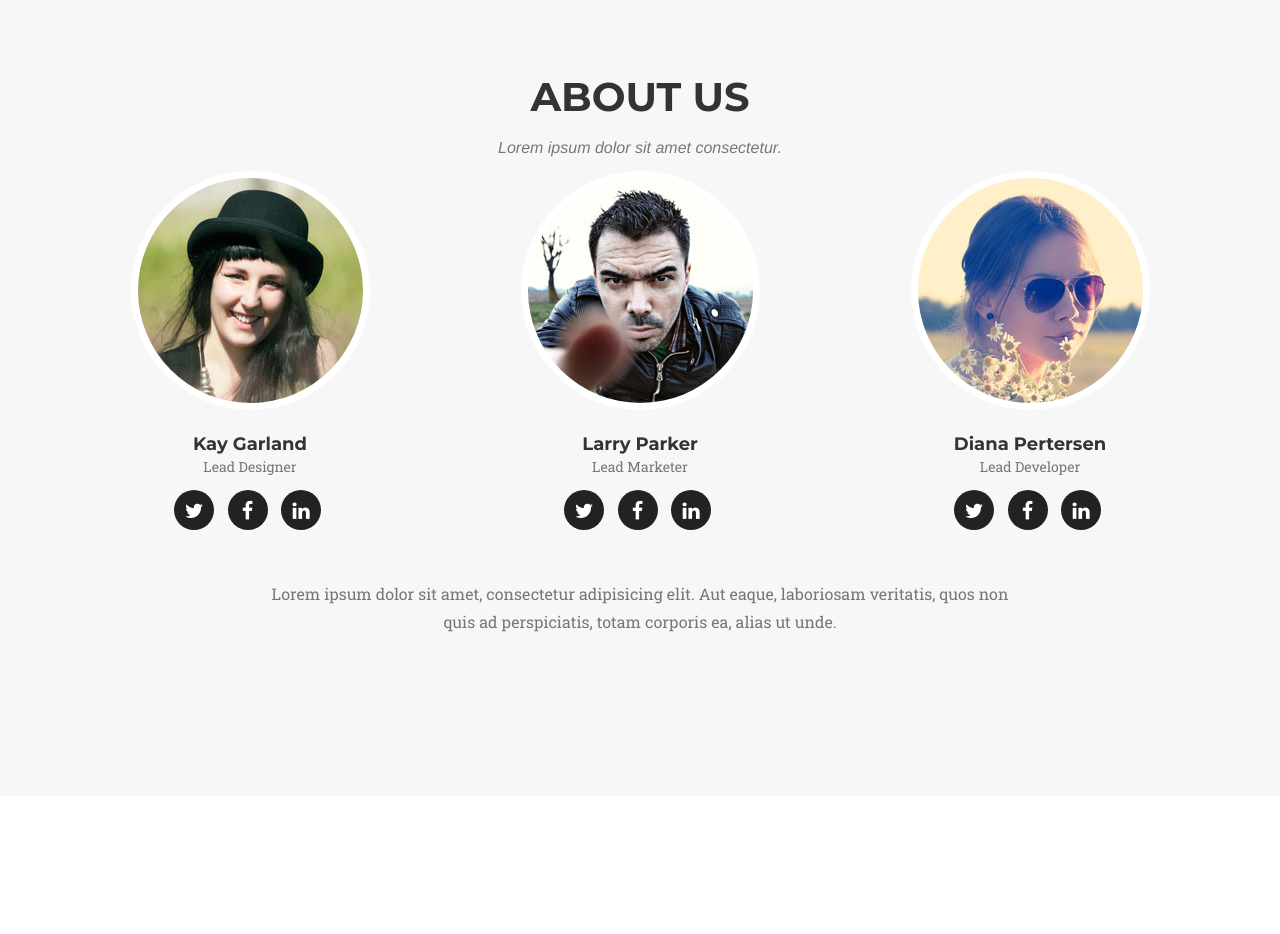
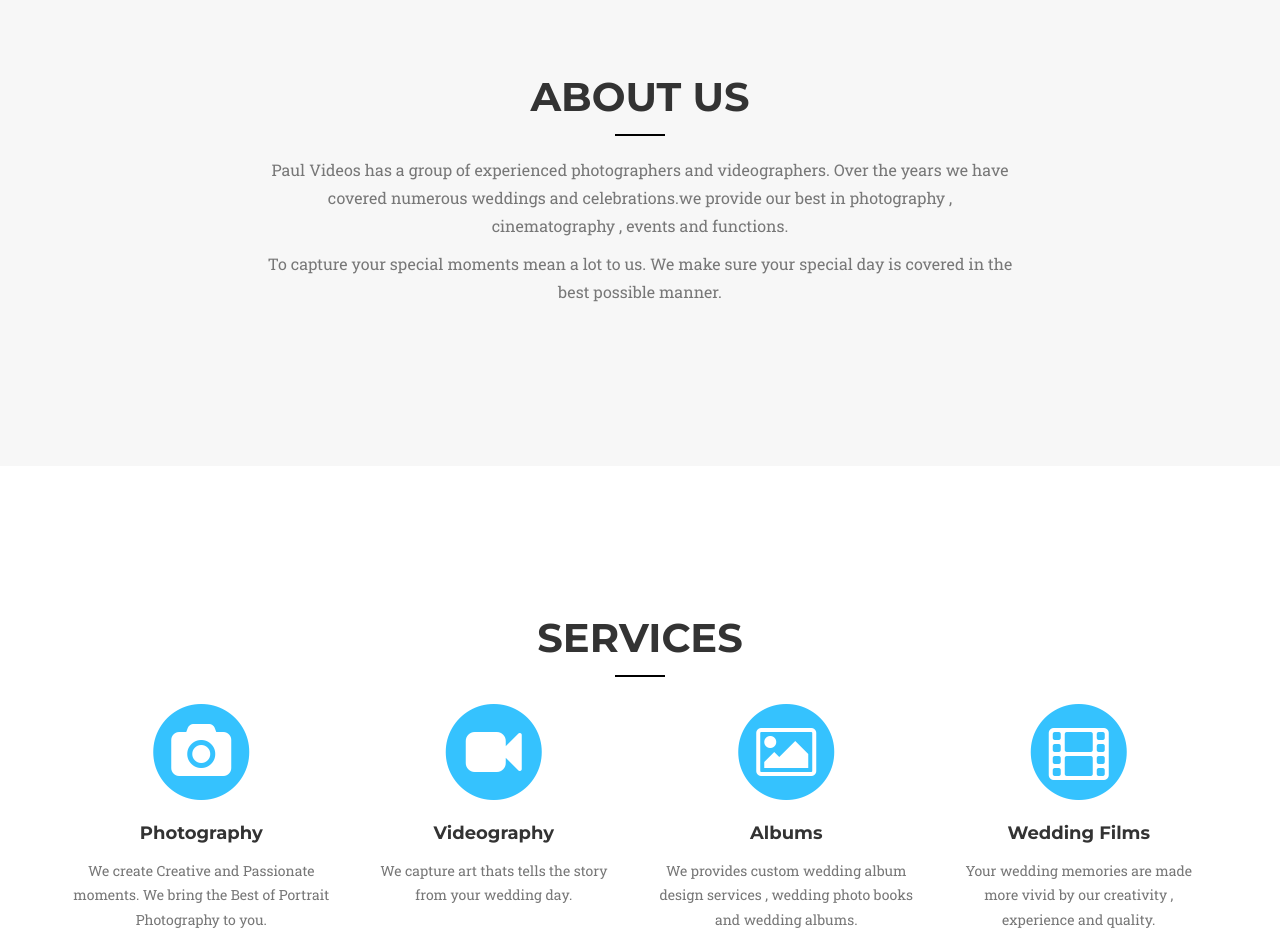
Before and after one commit to paulvideos/paulvideos.github.io, a plain HTML site: page index.html in a window 1280 px wide. Shown: the part 840-1774 px from the top of the page. Drawn offline with nearby package versions, Linux system fonts and the light colour scheme; a web font is replaced by a local one.

Commit message:
Add about
Signed-off-by: HASH <hasherror404@gmail.com>

```diff
--- a/css/agency.css
+++ b/css/agency.css
@@ -374,6 +374,14 @@ section h3.section-subheading {
     text-transform: none;
 }
 
+#cidades .section-title-divider {
+  width: 50px;
+  height: 2px;
+  background: #000;
+  margin: 0 auto;
+  margin-bottom: 20px;
+}
+
 #servicos .section-title-divider {
   width: 50px;
   height: 2px;
--- a/index.html
+++ b/index.html
@@ -92,59 +92,13 @@
             <div class="row">
                 <div class="col-lg-12 text-center">
                     <h2 class="section-heading">About US</h2>
-                    <h3 class="section-subheading text-muted">Lorem ipsum dolor sit amet consectetur.</h3>
-                </div>
-            </div>
-            <div class="row">
-                <div class="col-sm-4">
-                    <div class="team-member">
-                        <img src="img/team/1.jpg" class="img-responsive img-circle" alt="">
-                        <h4>Kay Garland</h4>
-                        <p class="text-muted">Lead Designer</p>
-                        <ul class="list-inline social-buttons">
-                            <li><a href="#"><i class="fa fa-twitter"></i></a>
-                            </li>
-                            <li><a href="#"><i class="fa fa-facebook"></i></a>
-                            </li>
-                            <li><a href="#"><i class="fa fa-linkedin"></i></a>
-                            </li>
-                        </ul>
-                    </div>
-                </div>
-                <div class="col-sm-4">
-                    <div class="team-member">
-                        <img src="img/team/2.jpg" class="img-responsive img-circle" alt="">
-                        <h4>Larry Parker</h4>
-                        <p class="text-muted">Lead Marketer</p>
-                        <ul class="list-inline social-buttons">
-                            <li><a href="#"><i class="fa fa-twitter"></i></a>
-                            </li>
-                            <li><a href="#"><i class="fa fa-facebook"></i></a>
-                            </li>
-                            <li><a href="#"><i class="fa fa-linkedin"></i></a>
-                            </li>
-                        </ul>
-                    </div>
-                </div>
-                <div class="col-sm-4">
-                    <div class="team-member">
-                        <img src="img/team/3.jpg" class="img-responsive img-circle" alt="">
-                        <h4>Diana Pertersen</h4>
-                        <p class="text-muted">Lead Developer</p>
-                        <ul class="list-inline social-buttons">
-                            <li><a href="#"><i class="fa fa-twitter"></i></a>
-                            </li>
-                            <li><a href="#"><i class="fa fa-facebook"></i></a>
-                            </li>
-                            <li><a href="#"><i class="fa fa-linkedin"></i></a>
-                            </li>
-                        </ul>
-                    </div>
+                    <div class="section-title-divider"></div>
                 </div>
             </div>
             <div class="row">
                 <div class="col-lg-8 col-lg-offset-2 text-center">
-                    <p class="large text-muted">Lorem ipsum dolor sit amet, consectetur adipisicing elit. Aut eaque, laboriosam veritatis, quos non quis ad perspiciatis, totam corporis ea, alias ut unde.</p>
+                    <p class="large text-muted">Paul Videos has a group of experienced photographers and videographers. Over the years we have covered numerous weddings and celebrations.we provide our best in photography , cinematography , events and functions.</p>
+                    <p class="large text-muted">To capture your special moments mean a lot to us. We make sure your special day is covered in the best possible manner.</p>
                 </div>
             </div>
         </div>
```
